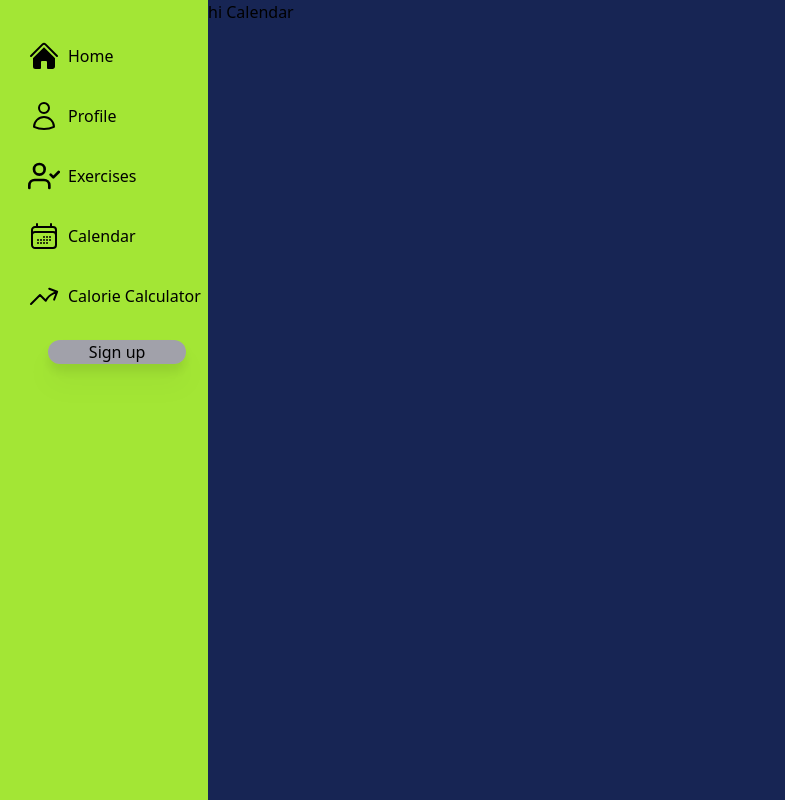
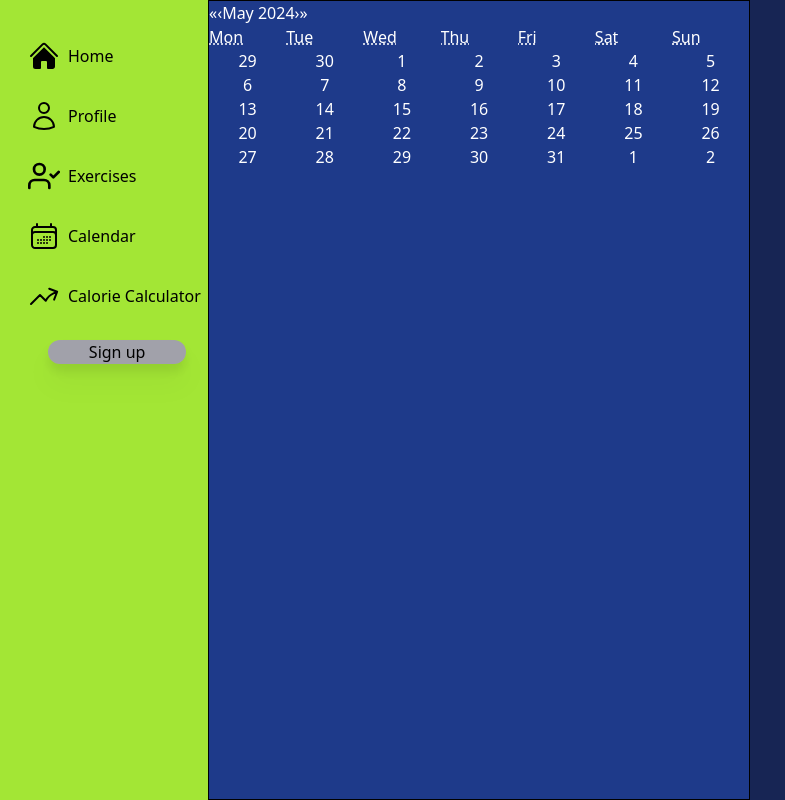
Before and after one commit to omnia-adnan/capstone, a React (Create React App) app: page /Calendar in a window 1280 px wide. Shown: the whole page, without its empty margins (0-785 px from the left). Built offline with nearby package versions, Linux system fonts and the light colour scheme.

Commit message:
adding calnder page

```diff
--- a/package.json
+++ b/package.json
@@ -8,6 +8,7 @@
     "@testing-library/react": "^13.4.0",
     "@testing-library/user-event": "^13.5.0",
     "react": "^18.3.1",
+    "react-calendar": "^5.0.0",
     "react-dom": "^18.3.1",
     "react-icons": "^5.2.1",
     "react-player": "^2.16.0",
--- a/src/Pages/Calendar.jsx
+++ b/src/Pages/Calendar.jsx
@@ -1,8 +1,15 @@
-function Calendar() {
+import { useState } from "react";
+import Calendar from "react-calendar";
+
+function CalendarPage() {
+    const [data, setData] = useState(new Date());
+    const onChang = newdata => {
+        setData(newdata);
+    }
     return(
-        <div className=" text-center 2xl:text-7xl">
-            hi Calendar
+        <div className=" text-white bg-blue-900 border border-black leading-6 2xl:text-7xl">
+            <Calendar onChang={onChang} value={data} />
         </div>
     );
 }
-export default Calendar;
+export default CalendarPage;
```
Also changed, not shown: 1 other file (tests, documents, lock files or other folders).
